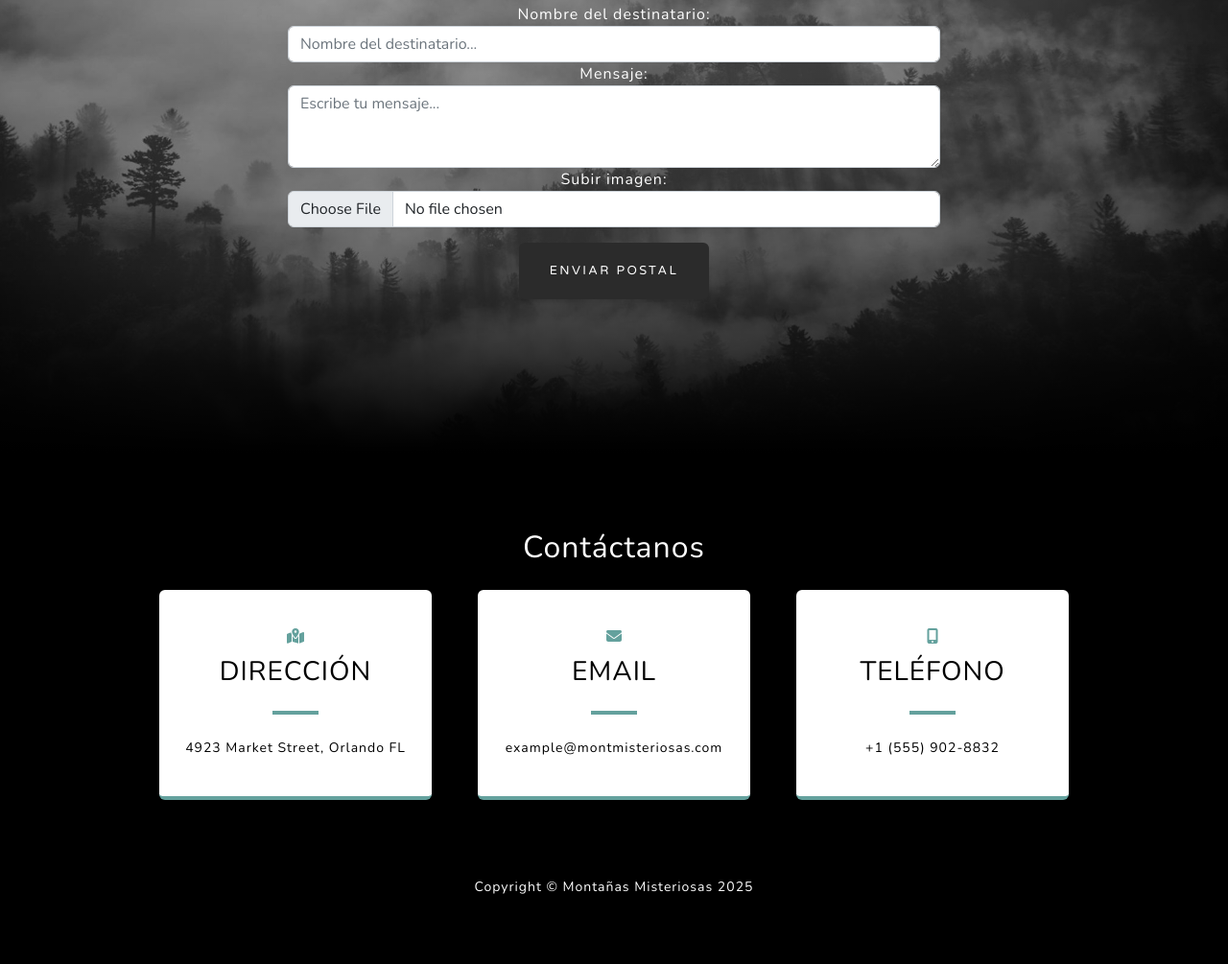
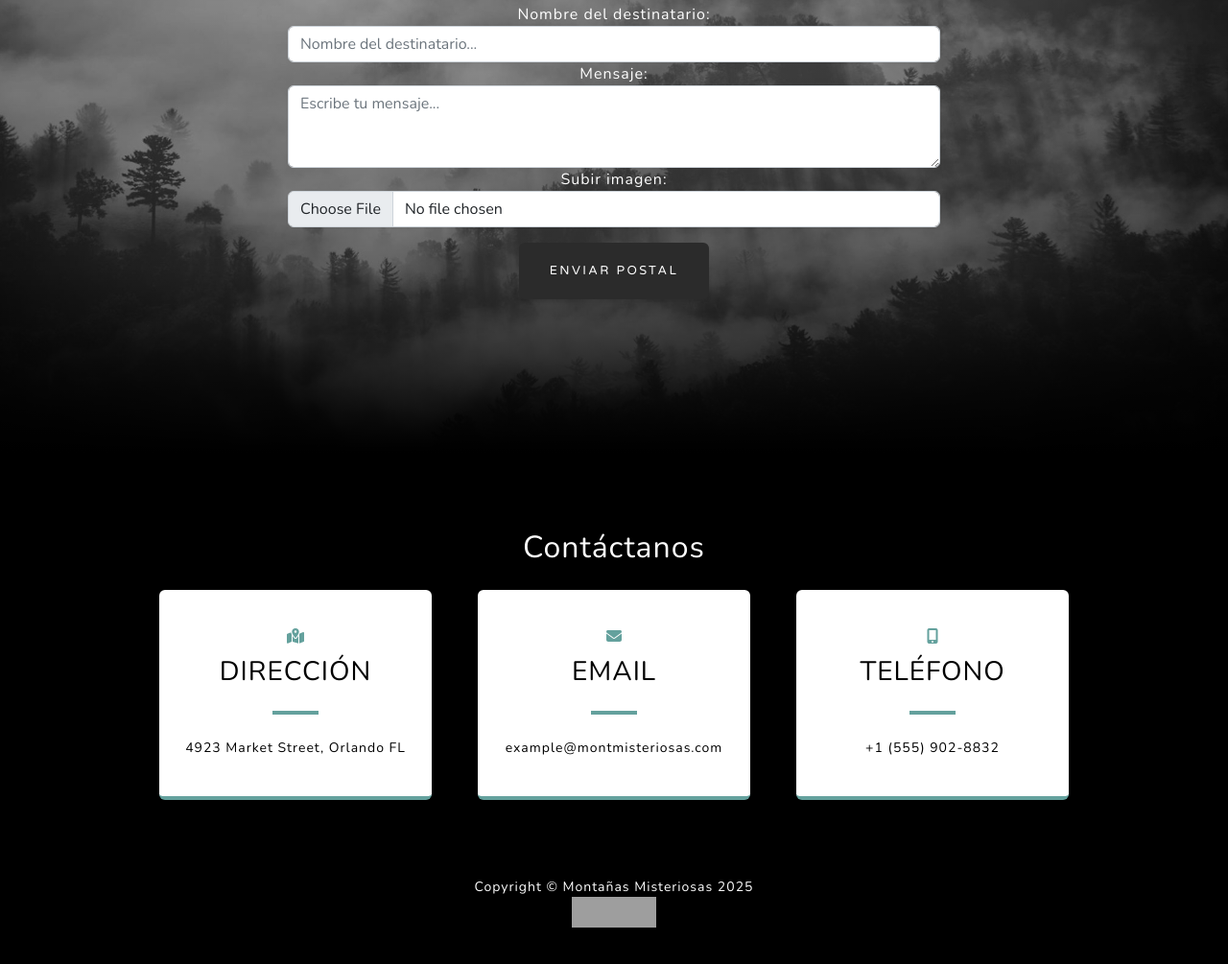
Before and after one commit to MNXLPZ/Multimedia, a plain HTML site: page index.html in a window 1280 px wide. Shown: the part 3563-4568 px from the top of the page at 96% size. Drawn offline with nearby package versions, Linux system fonts and the light colour scheme; grey boxes are pictures that could not be loaded.

Commit message:
WCAG2.2AA logo

```diff
--- a/index.html
+++ b/index.html
@@ -243,6 +243,13 @@
         <!-- Footer -->
         <footer class="footer bg-black small text-center text-white-50">
             <div class="container px-4 px-lg-5" style="color: white;">Copyright &copy; Montañas Misteriosas 2025</div>
+            <a href="https://www.w3.org/WAI/WCAG2AA-Conformance"
+            title="Explanation of WCAG 2 Level AA conformance">
+            <img height="32" width="88"
+                src="https://www.w3.org/WAI/WCAG22/wcag2.2AA"
+                alt="Level AA conformance,
+                        W3C WAI Web Content Accessibility Guidelines 2.2">
+            </a>
         </footer>
          <!-- Bootstrap core JS-->
         <script src="https://cdn.jsdelivr.net/npm/bootstrap@5.2.3/dist/js/bootstrap.bundle.min.js"></script>
```
